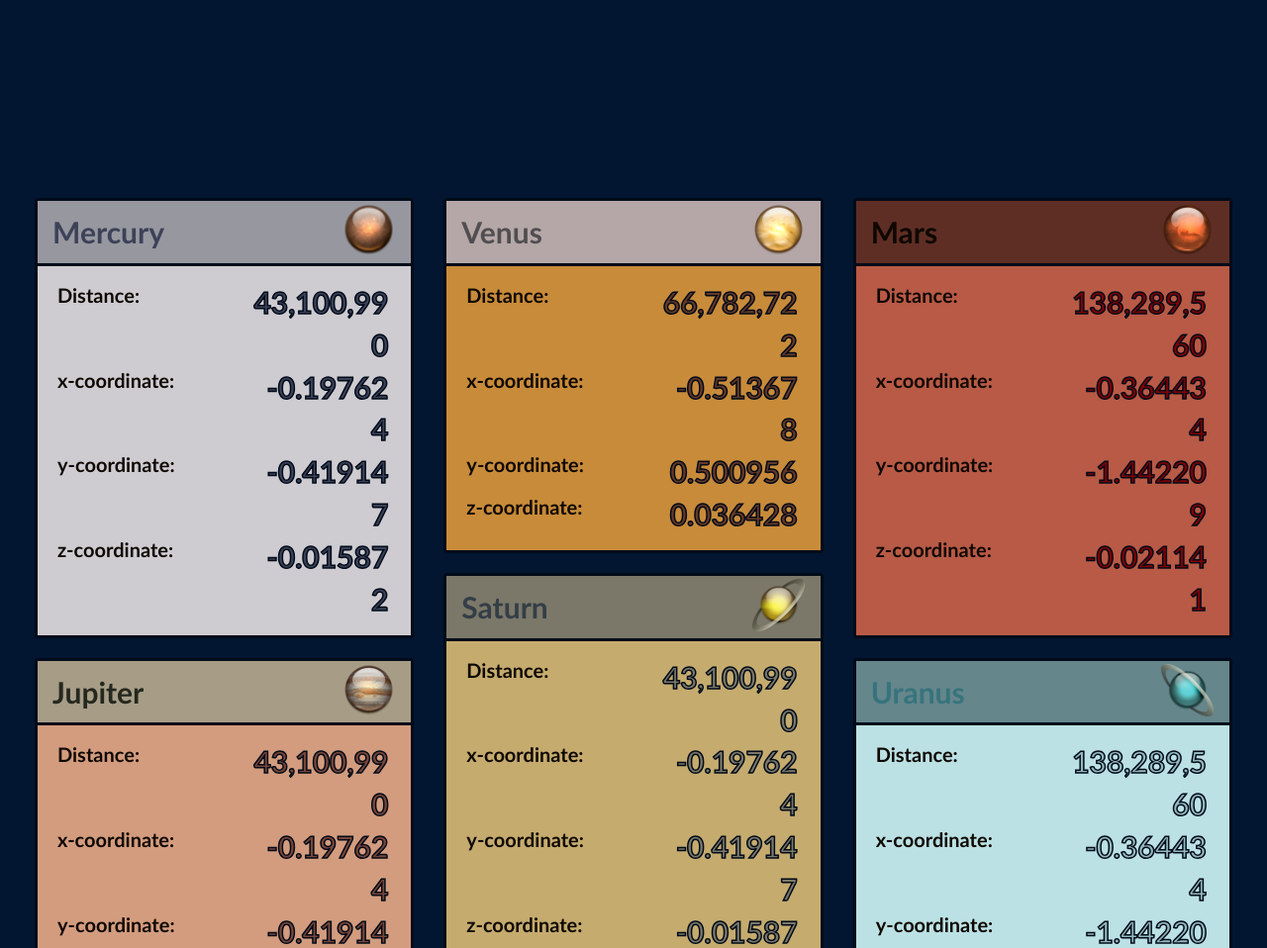
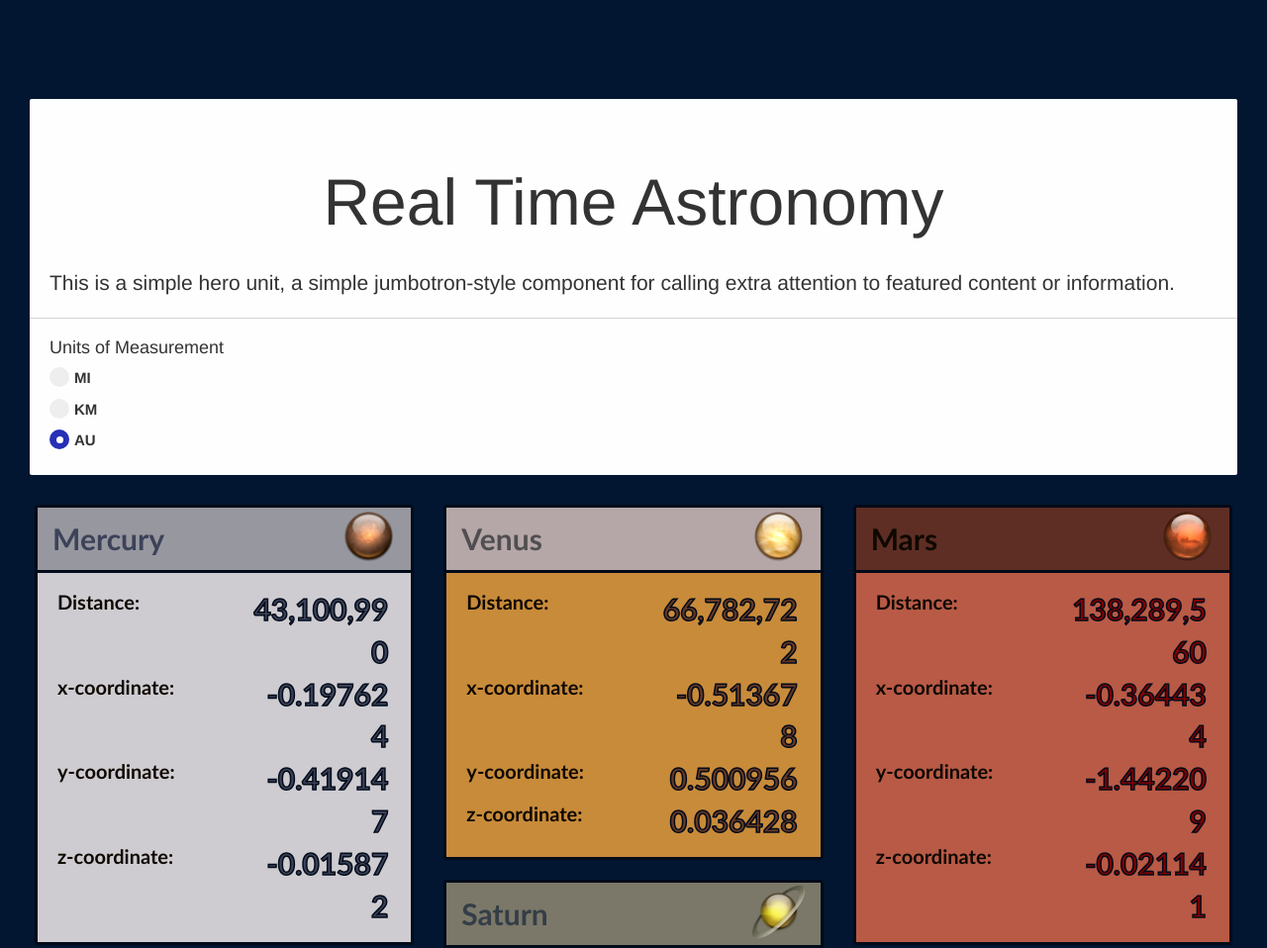
Before and after one commit to BarbosaO/Solar-System-Timer, a Flask app: page /home in a window 1280 px wide. Shown: the part 50-1008 px from the top of the page at 99% size. Run offline with Flask 2, Linux system fonts and the light colour scheme; some libraries are stand-ins or nearby versions.

Commit message:
Added lastest changes to styling and home page

```diff
--- a/static/css/home.css
+++ b/static/css/home.css
@@ -12,7 +12,7 @@ h1.planet{
   .navbar{
   border-radius: 0;
   border: none;
-  margin-bottom: 200px;
+  margin-bottom: 100px;
   min-height: 20px;
 
 }
@@ -30,6 +30,109 @@ h1.planet{
   transition: 0.7s all linear;
   height: 100%;
 }
+
+/* JUMBOTRON */
+
+.information-sec .jumbotron-fluid{
+  background-color: rgb(255, 254, 255);
+  border-radius: 2px;
+  margin-left: 30px;
+  margin-right: 30px;
+  border-width: 3px;
+  border-color: #010b19;
+  height: 380px;
+}
+
+.jumbotron-fluid > .display-4{
+  position: relative;
+  float: center;
+  font-size: 66px;
+  text-align: center;
+  padding-bottom: 20px;
+}
+
+.jumbotron-fluid > .intro{
+  padding-left: 20px;
+  padding-right: 20px;
+
+}
+
+.jumbotron-fluid > .units{
+  font-size: 18px;
+  padding-left: 20px;
+  padding-right: 20px;
+}
+
+/*  ========= CUSTOM CHECKBOX =========*/
+
+/* The container */
+.container {
+  display: block;
+  position: relative;
+  padding-left: 25px;
+  margin-bottom: 5px;
+  margin-top: 10px;
+  margin-left: 20px;
+  cursor: pointer;
+  font-size: 15px;
+  -webkit-user-select: none;
+  -moz-user-select: none;
+  -ms-user-select: none;
+  user-select: none;
+
+}
+
+/* Hide the browser's default radio button */
+.container input {
+  position: absolute;
+  opacity: 0;
+  cursor: pointer;
+}
+
+/* Create a custom radio button */
+.checkmark {
+  position: absolute;
+  top: 0;
+  left: 0;
+  height: 20px;
+  width: 20px;
+  background-color: #eee;
+  border-radius: 50%;
+}
+
+/* On mouse-over, add a grey background color */
+.container:hover input ~ .checkmark {
+  background-color: #ccc;
+}
+
+/* When the radio button is checked, add a blue background */
+.container input:checked ~ .checkmark {
+  background-color: rgba(13, 24, 175, 0.897);
+}
+
+/* Create the indicator (the dot/circle - hidden when not checked) */
+.checkmark:after {
+  content: "";
+  position: absolute;
+  display: none;
+}
+
+/* Show the indicator (dot/circle) when checked */
+.container input:checked ~ .checkmark:after {
+  display: block;
+}
+
+/* Style the indicator (dot/circle) */
+.container .checkmark:after {
+ 	top: 7px;
+	left: 7px;
+	width: 7px;
+	height: 7px;
+	border-radius: 50%;
+	background: white;
+}
+
+/* ========= END CHECKBOX =========*/
 
 
 .row{
--- a/templates/index.html
+++ b/templates/index.html
@@ -7,7 +7,7 @@
         <title>Test</title>
         <link rel="stylesheet" type="text/css" href="{{ url_for('static',filename='css/home.css') }}">
     </head>
-    <body>
+      <body>
         <nav class="navbar navbar-inverse">
             <div class="container-fluid">
               <div class="navbar-header">
@@ -20,15 +20,39 @@
               </div>
               <div class="collapse navbar-collapse" id="myNavbar">
                 <ul class="nav navbar-nav">
-                  <li ><a href="home">Home</a></li>
+                  <li><a href="home">Home</a></li>
                   <li><a href="home">About</a></li>
                 </ul>
               </div>
             </div>
         </nav>
 
+        <section class="information-sec">
+          <div class="jumbotron jumbotron-fluid">
+              <h1 class="display-4">Real Time Astronomy</h1>
+              <p class="intro">This is a simple hero unit, a simple jumbotron-style component for calling extra attention to featured content or information.</p>
+              <hr class="my-4">
+              <h2 class= "units"> Units of Measurement</h2>
+
+              <label id=radioMI class="container">MI
+                <input type="radio" checked="checked" name="radio">
+                <span class="checkmark"></span>
+              </label>
+
+              <label id=radioKM class="container">KM
+                <input type="radio" checked="checked" name="radio">
+                <span class="checkmark"></span>
+              </label>
+
+              <label id=radioAU class="container">AU
+                <input type="radio" checked="checked" name="radio">
+                <span class="checkmark"></span>
+              </label>
+          </div>
+        </section>
+
         <div>
             <div id="calculations"></div>
             <script src="{{ url_for('static', filename='js/app.js')}}"></script>
         </div>
-    </body>
+      </body>
```
Also changed, not shown: templates/home.html (+4 -4 lines), static/js/app.js (line endings or trailing spaces).
